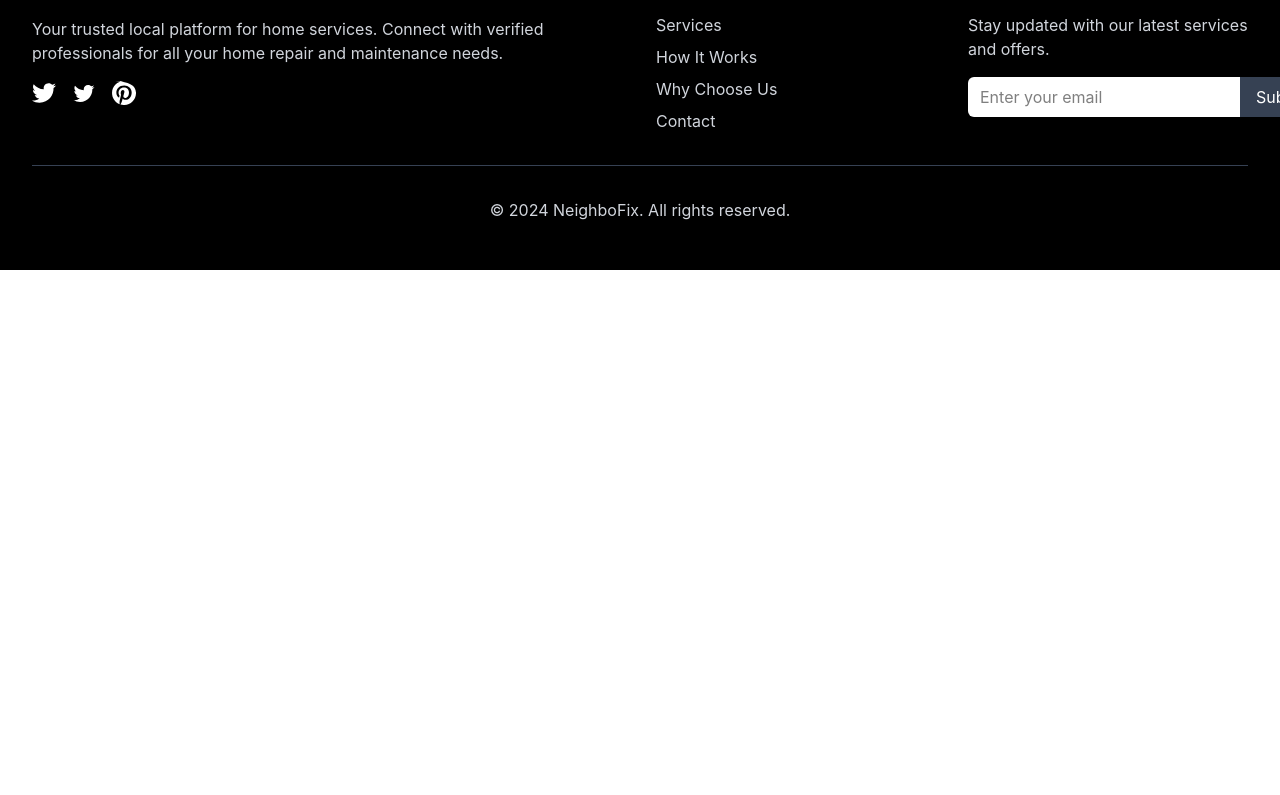
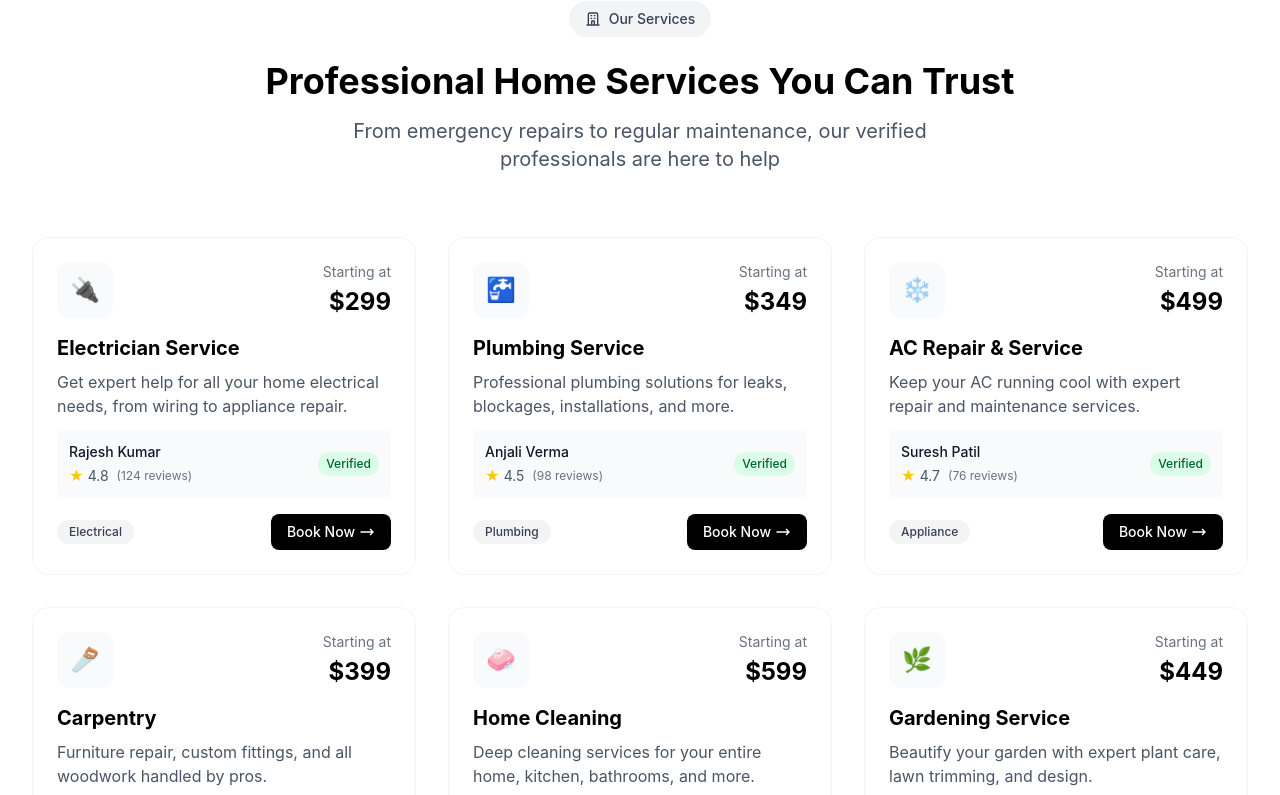
Before and after one commit to ARIngale/NeighboFix, a React (Vite) app in the folder Frontend/: page / in a window 1280 px wide. Shown: the part 1005-1800 px from the top of the page. Before the commit the page ends 1275 px from the top, so only its background shows below. Built offline with nearby package versions, Linux system fonts and the light colour scheme.

Commit message:
Servicepreview component of Home Page added

```diff
--- /dev/null
+++ b/Frontend/src/components/ServicePreview.jsx
@@ -0,0 +1,187 @@
+"use client"
+
+import { useState, useEffect } from "react"
+import { Link } from "react-router-dom"
+
+// Sample static services data
+const servicesData = [
+  {
+    "_id": "1",
+    "name": "Electrician Service",
+    "description": "Get expert help for all your home electrical needs, from wiring to appliance repair.",
+    "basePrice": 299,
+    "icon": "🔌",
+    "providerName": "Rajesh Kumar",
+    "rating": 4.8,
+    "totalReviews": 124,
+    "category": "Electrical"
+  },
+  {
+    "_id": "2",
+    "name": "Plumbing Service",
+    "description": "Professional plumbing solutions for leaks, blockages, installations, and more.",
+    "basePrice": 349,
+    "icon": "🚰",
+    "providerName": "Anjali Verma",
+    "rating": 4.5,
+    "totalReviews": 98,
+    "category": "Plumbing"
+  },
+  {
+    "_id": "3",
+    "name": "AC Repair & Service",
+    "description": "Keep your AC running cool with expert repair and maintenance services.",
+    "basePrice": 499,
+    "icon": "❄️",
+    "providerName": "Suresh Patil",
+    "rating": 4.7,
+    "totalReviews": 76,
+    "category": "Appliance"
+  },
+  {
+    "_id": "4",
+    "name": "Carpentry",
+    "description": "Furniture repair, custom fittings, and all woodwork handled by pros.",
+    "basePrice": 399,
+    "icon": "🪚",
+    "providerName": "Meena Joshi",
+    "rating": 4.6,
+    "totalReviews": 82,
+    "category": "Carpentry"
+  },
+  {
+    "_id": "5",
+    "name": "Home Cleaning",
+    "description": "Deep cleaning services for your entire home, kitchen, bathrooms, and more.",
+    "basePrice": 599,
+    "icon": "🧼",
+    "providerName": "Deepak Singh",
+    "rating": 4.9,
+    "totalReviews": 150,
+    "category": "Cleaning"
+  },
+  {
+    "_id": "6",
+    "name": "Gardening Service",
+    "description": "Beautify your garden with expert plant care, lawn trimming, and design.",
+    "basePrice": 449,
+    "icon": "🌿",
+    "providerName": "Priya Sharma",
+    "rating": 0,
+    "totalReviews": 0,
+    "category": "Gardening"
+  }
+]
+
+const ServicePreview = () => {
+  const [services, setServices] = useState([])
+
+  // Load services on component mount
+  useEffect(() => {
+    setServices(servicesData)
+  }, [])
+
+  const handleBookClick = (id) => {
+    console.log(`Book Now clicked for service ID: ${id}`)
+    // Implement navigation or booking logic here
+  }
+
+  return (
+    <section className="py-20 bg-white">
+      <div className="max-w-7xl mx-auto px-4 sm:px-6 lg:px-8">
+        <div className="text-center mb-16">
+          <div className="inline-flex items-center px-4 py-2 bg-gray-100 text-gray-700 text-sm font-medium rounded-full mb-6">
+            <svg className="w-4 h-4 mr-2" fill="none" stroke="currentColor" viewBox="0 0 24 24">
+              <path
+                strokeLinecap="round"
+                strokeLinejoin="round"
+                strokeWidth={2}
+                d="M19 21V5a2 2 0 00-2-2H7a2 2 0 00-2 2v16m14 0h2m-2 0h-5m-9 0H3m2 0h5M9 7h1m-1 4h1m4-4h1m-1 4h1m-5 10v-5a1 1 0 011-1h2a1 1 0 011 1v5m-4 0h4"
+              />
+            </svg>
+            Our Services
+          </div>
+          <h2 className="text-3xl md:text-4xl font-bold text-black mb-4">Professional Home Services You Can Trust</h2>
+          <p className="text-xl text-gray-600 max-w-2xl mx-auto">
+            From emergency repairs to regular maintenance, our verified professionals are here to help
+          </p>
+        </div>
+
+        <div className="grid grid-cols-1 md:grid-cols-2 lg:grid-cols-3 gap-6 lg:gap-8">
+          {services.map((service) => (
+            <div
+              key={service._id}
+              className="group bg-white rounded-2xl border border-gray-100 hover:border-gray-200 hover:shadow-xl transition-all duration-300 overflow-hidden"
+            >
+              <div className="p-6">
+                <div className="flex items-start justify-between mb-4">
+                  <div className="w-14 h-14 bg-gray-50 rounded-xl flex items-center justify-center text-2xl group-hover:bg-black group-hover:text-white transition-all duration-300">
+                    {service.icon}
+                  </div>
+                  <div className="text-right">
+                    <div className="text-sm text-gray-500 mb-1">Starting at</div>
+                    <div className="text-2xl font-bold text-black">${service.basePrice}</div>
+                  </div>
+                </div>
+
+                <h3 className="text-xl font-bold text-black mb-2 group-hover:text-gray-800 transition-colors duration-300">
+                  {service.name}
+                </h3>
+                <p className="text-gray-600 mb-3 line-clamp-2">{service.description}</p>
+
+                <div className="mb-4 p-3 bg-gray-50 rounded-lg">
+                  <div className="flex items-center justify-between">
+                    <div>
+                      <p className="text-sm font-medium text-gray-900">{service.providerName}</p>
+                      <div className="flex items-center mt-1">
+                        <span className="text-yellow-400 text-sm">★</span>
+                        <span className="text-sm text-gray-600 ml-1">
+                          {service.rating > 0 ? service.rating : "New"}
+                        </span>
+                        {service.totalReviews > 0 && (
+                          <span className="text-xs text-gray-500 ml-2">({service.totalReviews} reviews)</span>
+                        )}
+                      </div>
+                    </div>
+                    <span className="inline-flex items-center px-2 py-1 bg-green-100 text-green-800 text-xs font-medium rounded-full">
+                      Verified
+                    </span>
+                  </div>
+                </div>
+
+                <div className="flex items-center justify-between">
+                  <span className="inline-flex items-center px-3 py-1 bg-gray-100 text-gray-700 text-xs font-medium rounded-full">
+                    {service.category}
+                  </span>
+                  <button
+                    onClick={() => handleBookClick(service._id)}
+                    className="inline-flex items-center px-4 py-2 bg-black text-white text-sm font-medium rounded-lg hover:bg-gray-800 transition-all duration-200 group-hover:shadow-lg"
+                  >
+                    Book Now
+                    <svg className="w-4 h-4 ml-1" fill="none" stroke="currentColor" viewBox="0 0 24 24">
+                      <path strokeLinecap="round" strokeLinejoin="round" strokeWidth={2} d="M17 8l4 4m0 0l-4 4m4-4H3" />
+                    </svg>
+                  </button>
+                </div>
+              </div>
+            </div>
+          ))}
+        </div>
+
+        <div className="text-center mt-12">
+          <Link
+            to="/services"
+            className="inline-flex items-center px-8 py-4 bg-black text-white text-lg font-semibold rounded-xl hover:bg-gray-800 transition-all duration-200 shadow-lg hover:shadow-xl transform hover:-translate-y-1"
+          >
+            View All Services
+            <svg className="w-5 h-5 ml-2" fill="none" stroke="currentColor" viewBox="0 0 24 24">
+              <path strokeLinecap="round" strokeLinejoin="round" strokeWidth={2} d="M17 8l4 4m0 0l-4 4m4-4H3" />
+            </svg>
+          </Link>
+        </div>
+      </div>
+    </section>
+  )
+}
+
+export default ServicePreview
--- a/Frontend/src/pages/Home.jsx
+++ b/Frontend/src/pages/Home.jsx
@@ -1,8 +1,11 @@
 import Hero from "../components/Hero"
+import ServicePreview from "../components/ServicePreview"
+
 const Home = () =>{
     return (
         <>
-        <Hero/>
+            <Hero/>
+            <ServicePreview/>
         </>
     )
 }
```
